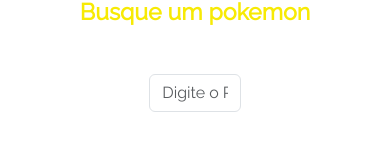
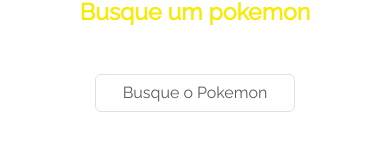
Before and after one commit to VitorDanielA/Meu-Portifolio, a React (Create React App) app: page /pokedex in a window 390 px wide. Shown: the part 181-332 px from the top of the page. Built offline with nearby package versions, Linux system fonts and the light colour scheme; no server answers.

Commit message:
Ajustes de tamanho no input de pesquisa

```diff
--- a/src/components/css/Pokedex.module.css
+++ b/src/components/css/Pokedex.module.css
@@ -248,3 +248,13 @@
     background-color: #cccbc1 !important;
     color: #1a0000 !important;
 }
+
+.input{
+    width: 230px;
+}
+
+@media screen and (max-width:769px) {
+    .input{
+        width: 200px !important;
+    }
+}
--- a/src/components/projetos/Pokedex.js
+++ b/src/components/projetos/Pokedex.js
@@ -56,8 +56,8 @@
           <div className="form-group container w-100 d-flex justify-content-center mt-5">
             <input
               type="text"
-              class="form-control text-center w-25"
-              placeholder="Digite o Pokemon"
+              class={`${styles.input} form-control text-center `}
+              placeholder="Busque o Pokemon"
               onChange={(e) => setPokemonNome(e.target.value)}
             />
           </div>
@@ -71,7 +71,6 @@
                 imgPokemon = {pokemonDetalhes[pokemon.url] && pokemonDetalhes[pokemon.url].sprites ? pokemonDetalhes[pokemon.url].sprites.front_default : ""}
               />
             ))}
-
           </div>
         </div>
     )
```
